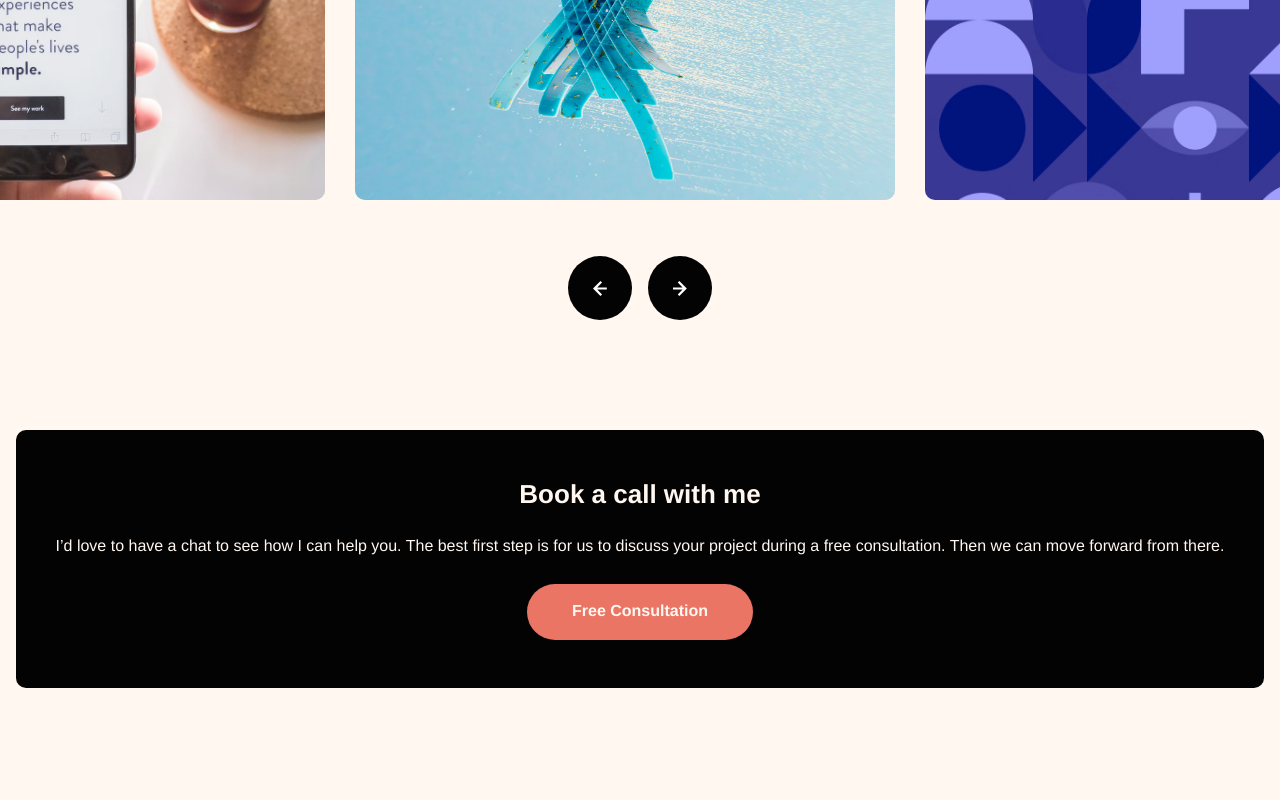
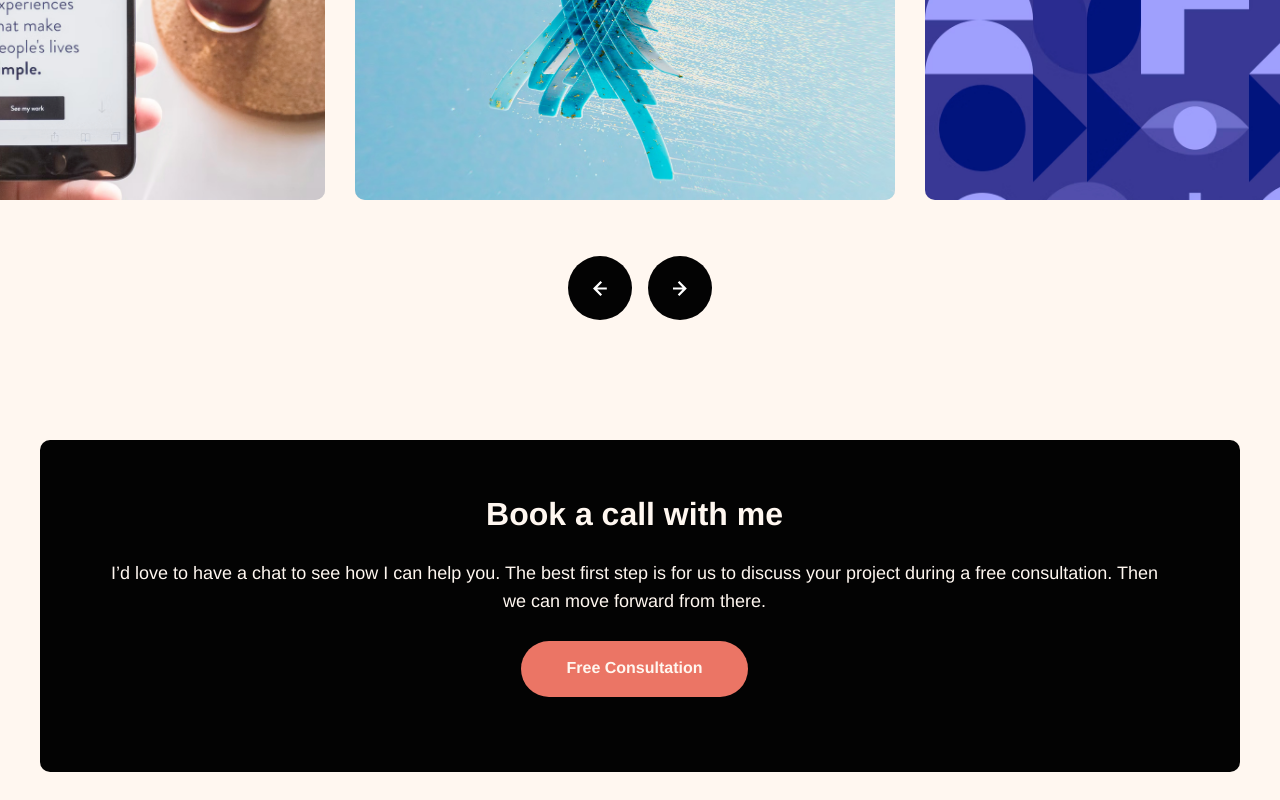
Before and after one commit to Edanriell/SinglePageDesignPortfolio, a Nuxt app in the folder Client/: page / in a window 1280 px wide. Shown: the part 1661-2461 px from the top of the page. Before the commit the page ends 2369 px from the top, so only its background shows below. Built offline with nearby package versions, Linux system fonts and the light colour scheme.

Commit message:
feature(call-booking-widget): created tablet ui

```diff
--- a/Client/widgets/call-booking/ui/call-booking-widget.vue
+++ b/Client/widgets/call-booking/ui/call-booking-widget.vue
@@ -23,6 +23,12 @@
 		padding-top: 50rem;
 		padding-bottom: 20rem;
 		margin: 0 16rem;
+
+		@media (width >= 768px) {
+			padding-top: 60rem;
+			padding-bottom: 28rem;
+			margin: 0 40rem;
+		}
 	}
 
 	.call-booking__wrapper {
@@ -33,6 +39,11 @@
 		align-items: center;
 		row-gap: 24rem;
 		padding: 49rem 24rem 48rem 24rem;
+
+		@media (width >= 768px) {
+			row-gap: 26rem;
+			padding: 56rem 75rem 75rem 64rem;
+		}
 	}
 
 	.call-booking__title {
@@ -41,6 +52,10 @@
 		font-size: 26rem;
 		text-align: center;
 		color: var(--light-cream);
+
+		@media (width >= 768px) {
+			font-size: 32rem;
+		}
 	}
 
 	.call-booking__text {
@@ -50,5 +65,10 @@
 		line-height: 162%;
 		text-align: center;
 		color: var(--light-cream);
+
+		@media (width >= 768px) {
+			font-size: 18rem;
+			line-height: 156%;
+		}
 	}
 </style>
```
